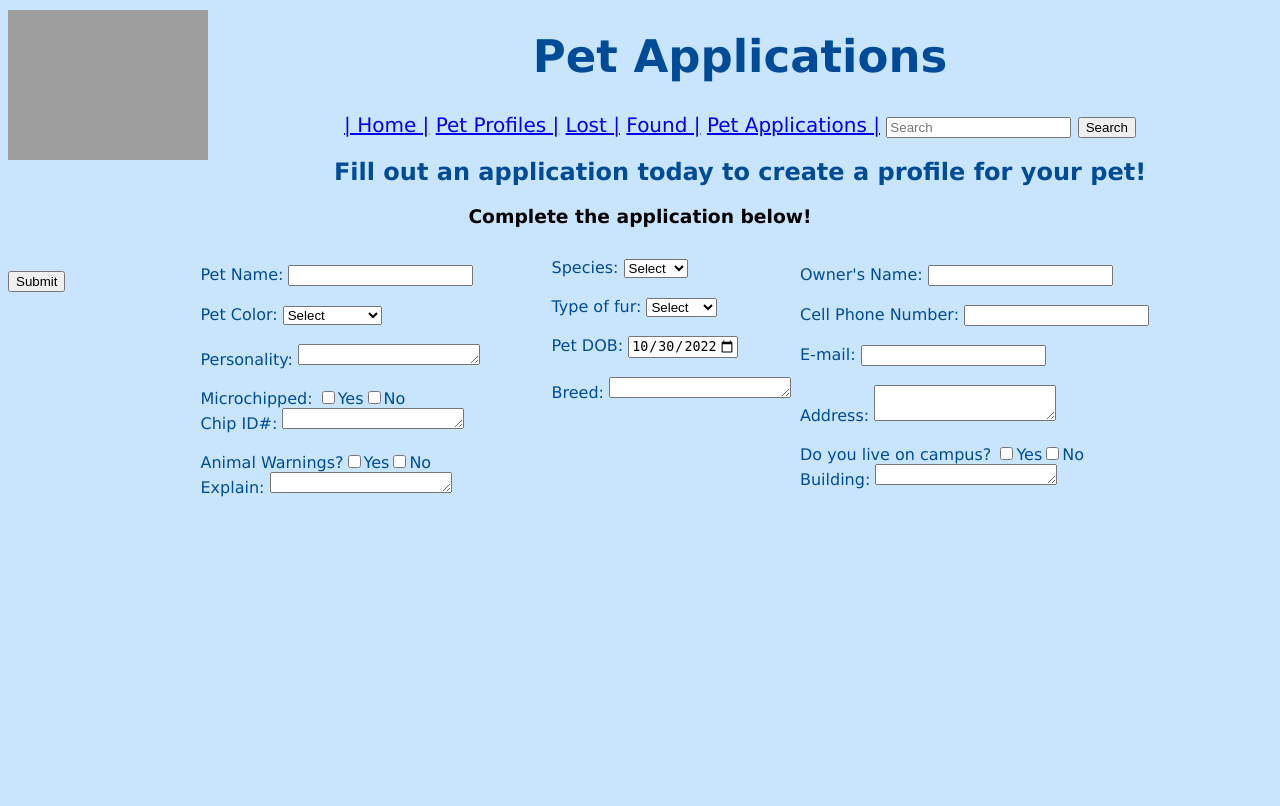
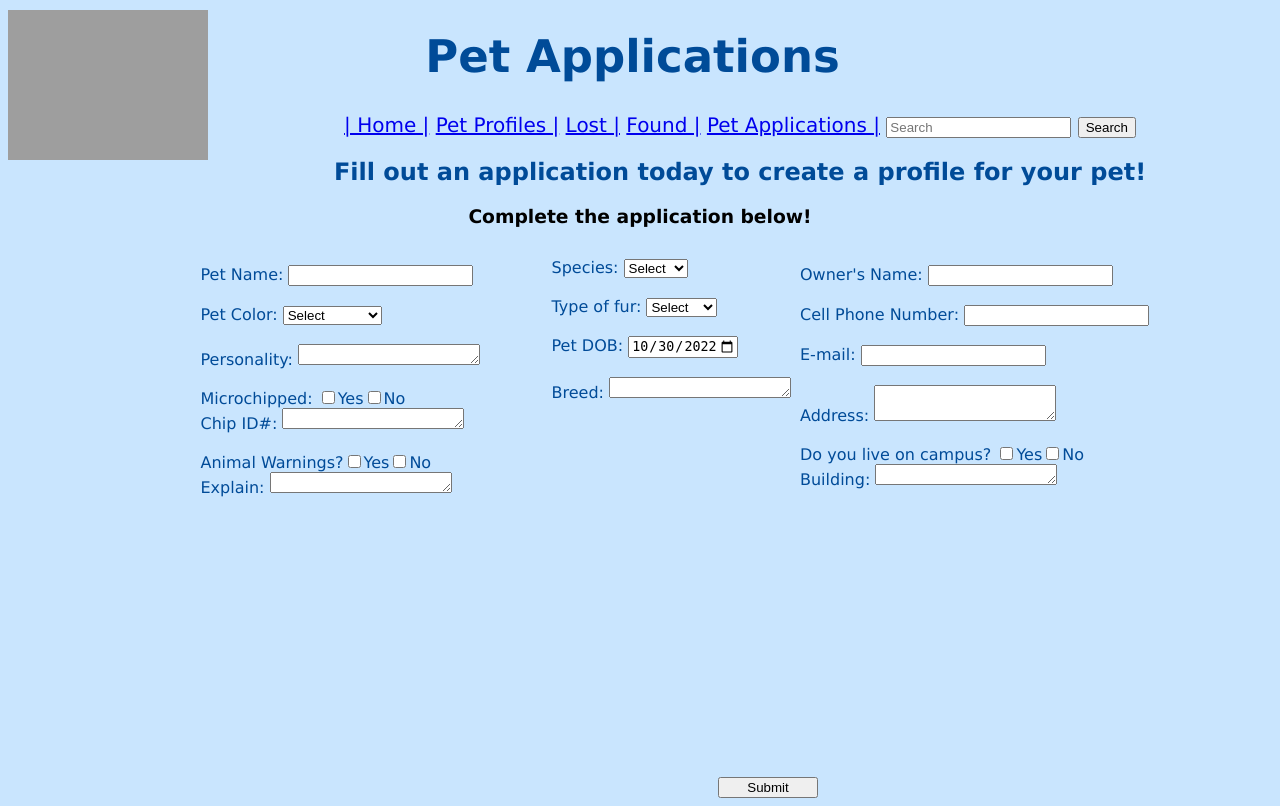
Before and after one commit to alhussainia/WebDevProject, a PHP site: page /petapplications.php in a window 1280 px wide. Before the commit the page ends 497 px from the top, so only its background shows below. Run offline with PHP 8.4, Linux system fonts and the light colour scheme; grey boxes are pictures that could not be loaded.

Commit message:
edited the form and the titles

```diff
--- a/src/css/styles.css
+++ b/src/css/styles.css
@@ -1,6 +1,7 @@
 
 h1 {
     color: #004B98;
+    margin-right: 215px;
     text-align: center;
     font-size: 45px;
 }
@@ -86,8 +87,9 @@ footer{
 
 .submit_btn {
     width: 100px;
-    margin-left: auto;
-    margin-right: auto;
+    position: relative;
+    margin-top: 500px;
+    margin-left: 710px;
 }
 
 
@@ -95,8 +97,7 @@ footer{
     float: left;
     text-align: center;
     padding: 20px;
-    border: 10px;
-    border-color: hot pink
+
 }
 
 .id {
--- a/src/petapplications.php
+++ b/src/petapplications.php
@@ -155,7 +155,7 @@
 
 <!--<div class = "submitbtn" style= "text-align: center; align: center;"> -->
 <div>
-<input value="Submit" title="Submit" type="submit" id="submit_btn">
+<input value="Submit" title="Submit" type="submit" id="submit_btn" class="submit_btn">
 <!--<div class = submit_btn> style= "text-align: center; align: center;">-->
     <!--<button type="button">Submit</button>-->
     <!--<div style="text-align: center; align: center;"><input type = "submit" value = "Submit"></div>-->
```
Also changed, not shown: src/getpet.php (added).
